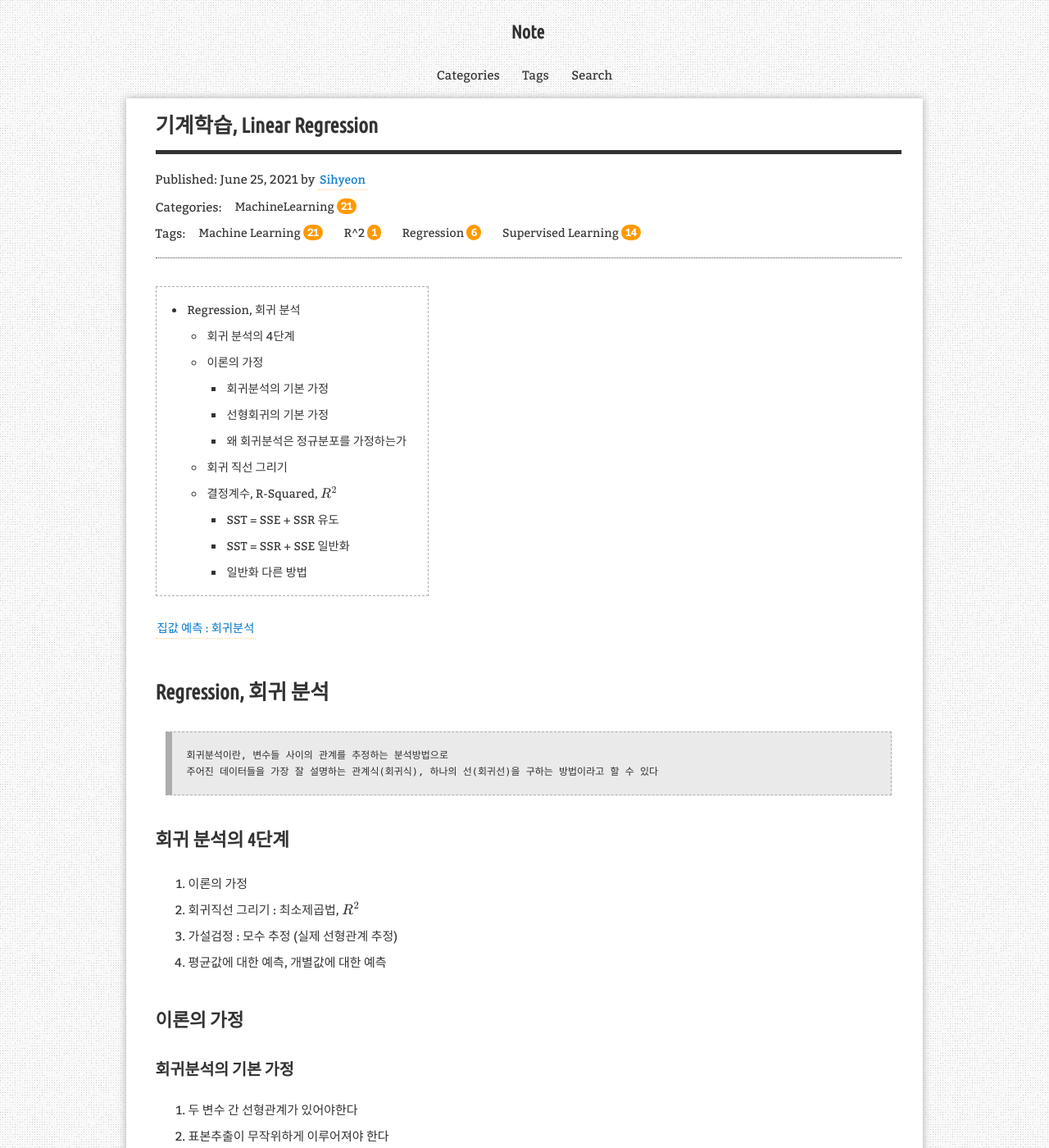
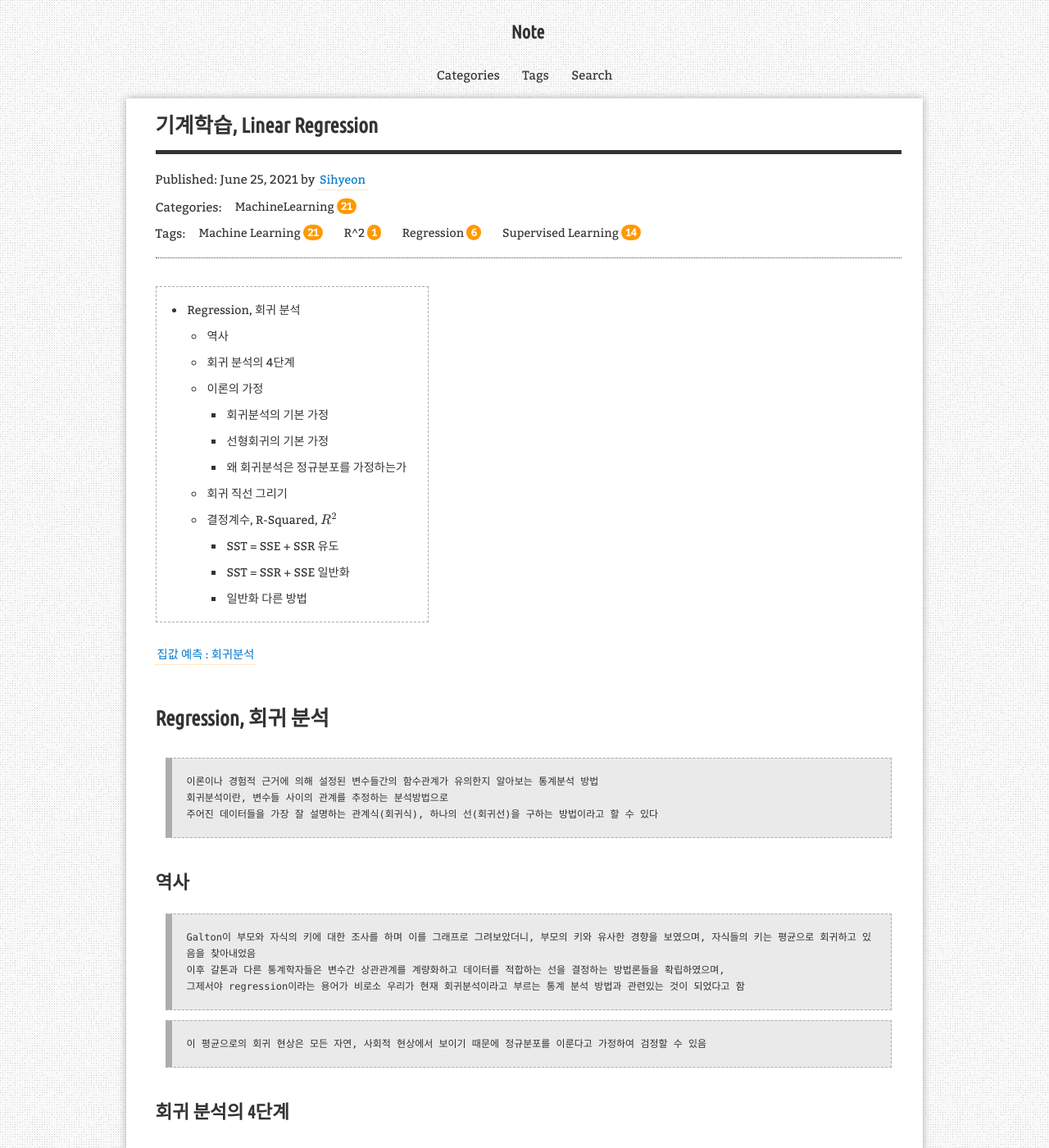
Before and after one commit to aristohyun/aristohyun.github.io, a Jekyll site: the page built from _posts/2021-06-25-Linear-Regression.md, in a window 1280 px wide and 1400 px high. Shown: the whole window at 82% size. Built offline with Jekyll 4.4.1, drawn with Linux system fonts in a browser that asks for light colours; formulas are drawn with MathJax 3; comment, search, counter and statistics services are not loaded.

Commit message:
Update 2021-06-25-Linear-Regression.md

```diff
--- a/_posts/2021-06-25-Linear-Regression.md
+++ b/_posts/2021-06-25-Linear-Regression.md
@@ -16,9 +16,17 @@ redirect_from:
 
 
 # Regression, 회귀 분석
+> 이론이나 경험적 근거에 의해 설정된 변수들간의 함수관계가 유의한지 알아보는 통계분석 방법
 > 회귀분석이란, 변수들 사이의 관계를 추정하는 분석방법으로
 > 주어진 데이터들을 가장 잘 설명하는 관계식(회귀식), 하나의 선(회귀선)을 구하는 방법이라고 할 수 있다
 
+
+## 역사
+> Galton이 부모와 자식의 키에 대한 조사를 하며 이를 그래프로 그려보았더니, 부모의 키와 유사한 경향을 보였으며, 자식들의 키는 평균으로 회귀하고 있음을 찾아내었음
+> 이후 갈톤과 다른 통계학자들은 변수간 상관관계를 계량화하고 데이터를 적합하는 선을 결정하는 방법론들을 확립하였으며,
+> 그제서야 regression이라는 용어가 비로소 우리가 현재 회귀분석이라고 부르는 통계 분석 방법과 관련있는 것이 되었다고 함
+
+> 이 평균으로의 회귀 현상은 모든 자연, 사회적 현상에서 보이기 때문에 정규분포를 이룬다고 가정하여 검정할 수 있음
 
 ## 회귀 분석의 4단계
 1. 이론의 가정
@@ -54,7 +62,7 @@ redirect_from:
 
 회귀 분석은 회귀 모형을 추정한 이후 회귀 모형이 잘 맞는지 모형 검정과 계수 검정을 필요로 합니다.
 모형 검정과 계수 검정 등의 가설검정을 하기 위해서는 분포 가정이 필요 하여, 이때 사용하기 위함
-
+F-검정
 
 [회귀분석의 표준 가정](https://hooni-playground.com/1225/)
 [가우스 마르코프 정리](https://m.blog.naver.com/PostView.naver?isHttpsRedirect=true&blogId=gdpresent&logNo=221138157186)
```
